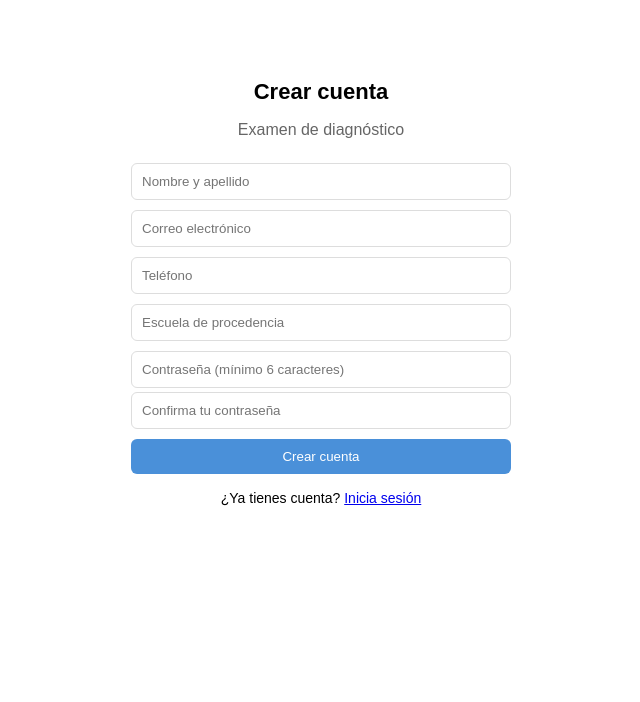
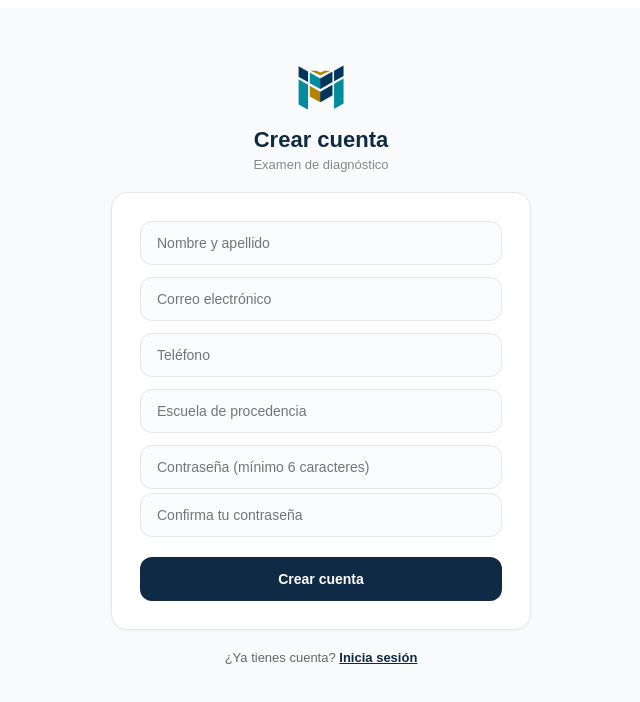
Before and after one commit to hooverlds2020/montebello, a Next.js app in the folder app/: page /registro in a window 1280 px wide. Shown: the top 702 px of the page, without its empty margins (319-959 px from the left). Built offline with nearby package versions, Linux system fonts and the light colour scheme.

Commit message:
Registro de alumno: mismo estilo premium que el resto (fondo gris, card blanca redondeada con sombra, inputs con focus azul marino, boton navy), logo del instituto arriba. Misma logica de validacion/fuerza de contrasena intacta

```diff
--- a/app/pages/registro.js
+++ b/app/pages/registro.js
@@ -72,15 +72,25 @@ export default function Registro() {
     router.push('/examen');
   }
 
-  const estiloInput = { display: 'block', width: '100%', padding: 10, marginBottom: 4, boxSizing: 'border-box', border: '1px solid #ddd', borderRadius: 6 };
-  const estiloInputError = { ...estiloInput, border: '1px solid #c0392b' };
+  const estiloInput = {
+    display: 'block', width: '100%', height: 44, padding: '0 16px', marginBottom: 4,
+    boxSizing: 'border-box', border: '1px solid #e5e7eb', borderRadius: 12,
+    background: '#fafbfc', fontSize: 14,
+  };
+  const estiloInputError = { ...estiloInput, border: '1px solid #c0392b', background: '#fff' };
   const estiloErrorCampo = { color: '#c0392b', fontSize: 12, margin: '0 0 10px 2px' };
 
   return (
-    <div style={{ maxWidth: 380, margin: '40px auto', fontFamily: 'sans-serif', padding: 24 }}>
-      <h1 style={{ fontSize: 22, textAlign: 'center' }}>Crear cuenta</h1>
-      <p style={{ textAlign: 'center', color: '#666', marginBottom: 24 }}>Examen de diagnóstico</p>
+    <div style={{ background: '#f8fafc', minHeight: '100vh' }}>
+      <div style={{ maxWidth: 420, margin: '0 auto', padding: '56px 24px', fontFamily: 'sans-serif' }}>
+        <div style={{ textAlign: 'center', marginBottom: 20 }}>
+          {/* eslint-disable-next-line @next/next/no-img-element */}
+          <img src="/img/logo-montebello-icono.webp" alt="" style={{ width: 48, height: 'auto', margin: '0 auto 12px' }} />
+          <h1 style={{ fontSize: 22, fontWeight: 'bold', color: '#0f2a44', margin: 0 }}>Crear cuenta</h1>
+          <p style={{ color: '#888', fontSize: 13, margin: '4px 0 0 0' }}>Examen de diagnóstico</p>
+        </div>
 
+        <div style={{ background: '#fff', border: '1px solid #e5e7eb', borderRadius: 16, padding: 28, boxShadow: '0 1px 3px rgba(0,0,0,0.04)' }}>
           <form onSubmit={handleSubmit} noValidate>
             <input
               placeholder="Nombre y apellido"
@@ -88,7 +98,8 @@ export default function Registro() {
               onChange={(e) => setNombre(e.target.value)}
               required
               autoComplete="name"
-          style={{ ...estiloInput, marginBottom: 10 }}
+              className="input-registro-premium"
+              style={{ ...estiloInput, marginBottom: 12 }}
             />
             <input
               type="email"
@@ -100,7 +111,8 @@ export default function Registro() {
               autoComplete="email"
               inputMode="email"
               aria-invalid={tocado.email && !emailValido}
-          style={tocado.email && !emailValido ? estiloInputError : { ...estiloInput, marginBottom: 10 }}
+              className="input-registro-premium"
+              style={tocado.email && !emailValido ? estiloInputError : { ...estiloInput, marginBottom: 12 }}
             />
             {tocado.email && !emailValido && (
               <p style={estiloErrorCampo}>Ese correo no parece válido (ej. nombre@correo.com)</p>
@@ -113,7 +125,8 @@ export default function Registro() {
               required
               autoComplete="tel"
               inputMode="tel"
-          style={{ ...estiloInput, marginBottom: 10 }}
+              className="input-registro-premium"
+              style={{ ...estiloInput, marginBottom: 12 }}
             />
             <input
               placeholder="Escuela de procedencia"
@@ -121,7 +134,8 @@ export default function Registro() {
               onChange={(e) => setPreparatoriaProcedencia(e.target.value)}
               required
               autoComplete="organization"
-          style={{ ...estiloInput, marginBottom: 10 }}
+              className="input-registro-premium"
+              style={{ ...estiloInput, marginBottom: 12 }}
             />
             <input
               type="password"
@@ -132,10 +146,11 @@ export default function Registro() {
               required
               minLength={6}
               autoComplete="new-password"
+              className="input-registro-premium"
               style={estiloInput}
             />
             {password && (
-          <div style={{ marginBottom: 10 }}>
+              <div style={{ marginBottom: 12, marginTop: 6 }}>
                 <div style={{ display: 'flex', gap: 4, marginBottom: 4 }}>
                   {[0, 1, 2, 3, 4].map((i) => (
                     <div
@@ -162,7 +177,8 @@ export default function Registro() {
               required
               autoComplete="new-password"
               aria-invalid={tocado.password2 && !passwordsCoinciden}
-          style={tocado.password2 && !passwordsCoinciden ? estiloInputError : { ...estiloInput, marginBottom: 10 }}
+              className="input-registro-premium"
+              style={tocado.password2 && !passwordsCoinciden ? estiloInputError : { ...estiloInput, marginBottom: 12 }}
             />
             {tocado.password2 && !passwordsCoinciden && (
               <p style={estiloErrorCampo}>Las contraseñas no coinciden</p>
@@ -171,20 +187,37 @@ export default function Registro() {
               type="submit"
               disabled={cargando}
               aria-busy={cargando}
+              className="boton-registro-premium"
               style={{
-            width: '100%', padding: 10, background: cargando ? '#8fb6de' : '#4a90d9', color: '#fff',
-            border: 'none', borderRadius: 6, cursor: cargando ? 'not-allowed' : 'pointer',
+                width: '100%', height: 44, marginTop: 8, background: cargando ? '#7c8fa0' : '#0f2a44', color: '#fff',
+                border: 'none', borderRadius: 12, fontSize: 14, fontWeight: 600, cursor: cargando ? 'not-allowed' : 'pointer',
               }}
             >
               {cargando ? 'Creando cuenta...' : 'Crear cuenta'}
             </button>
           </form>
 
-      {error && <p style={{ color: '#c0392b', marginTop: 10 }}>{error}</p>}
+          {error && <p style={{ color: '#c0392b', fontSize: 13, marginTop: 12, marginBottom: 0 }}>{error}</p>}
+        </div>
 
-      <div style={{ marginTop: 16, textAlign: 'center', fontSize: 14 }}>
-        ¿Ya tienes cuenta? <Link href="/login">Inicia sesión</Link>
+        <div style={{ marginTop: 20, textAlign: 'center', fontSize: 13, color: '#666' }}>
+          ¿Ya tienes cuenta? <Link href="/login" style={{ color: '#0f2a44', fontWeight: 600 }}>Inicia sesión</Link>
         </div>
+      </div>
+
+      <style jsx global>{`
+        .input-registro-premium {
+          outline: none;
+          transition: border-color 0.15s ease, box-shadow 0.15s ease;
+        }
+        .input-registro-premium:focus {
+          border-color: #0f2a44 !important;
+          box-shadow: 0 0 0 3px rgba(15,42,68,0.12);
+        }
+        .boton-registro-premium:hover:not(:disabled) {
+          background: #162f4a !important;
+        }
+      `}</style>
     </div>
   );
 }
```
Lines whose indentation alone changed are shown as unchanged.
